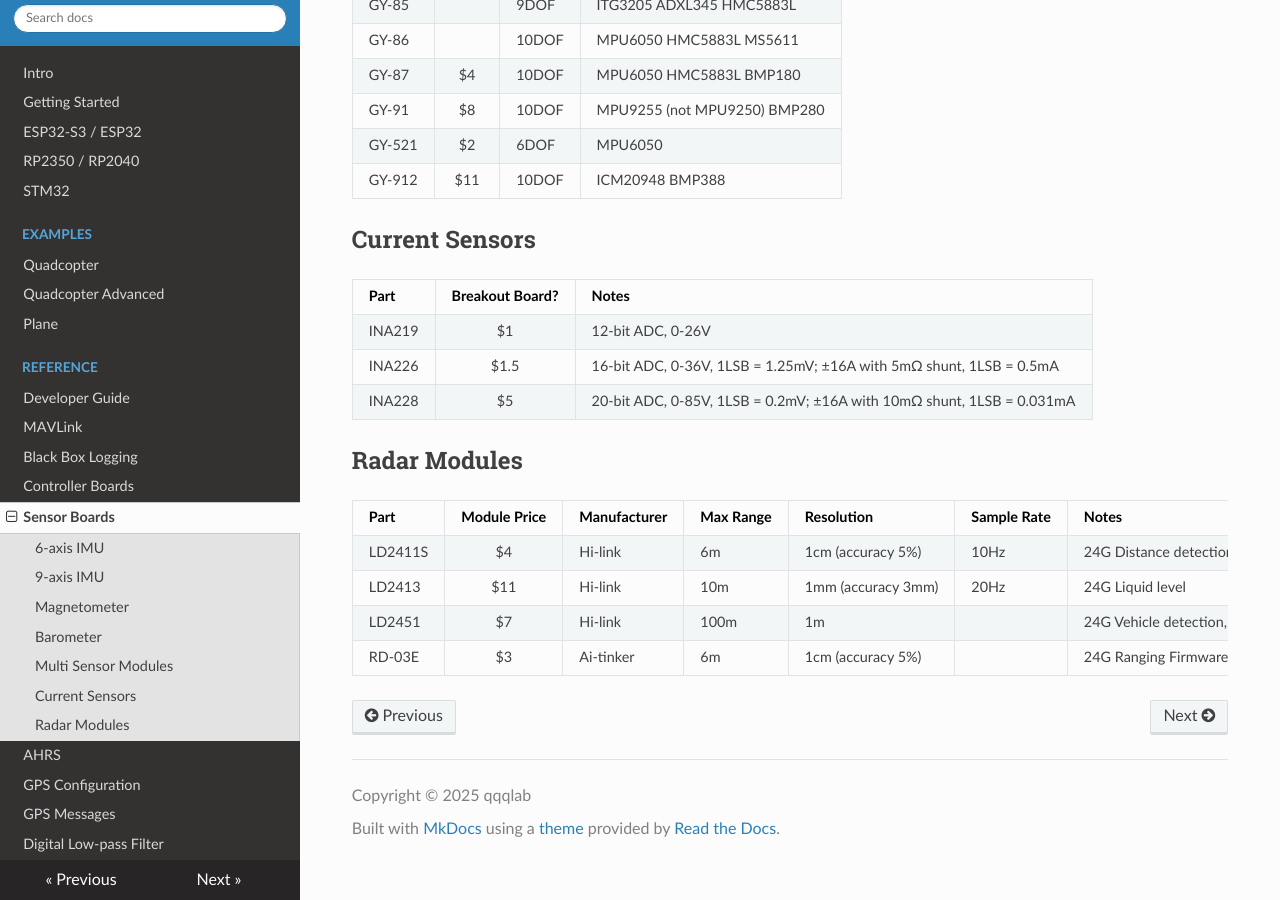
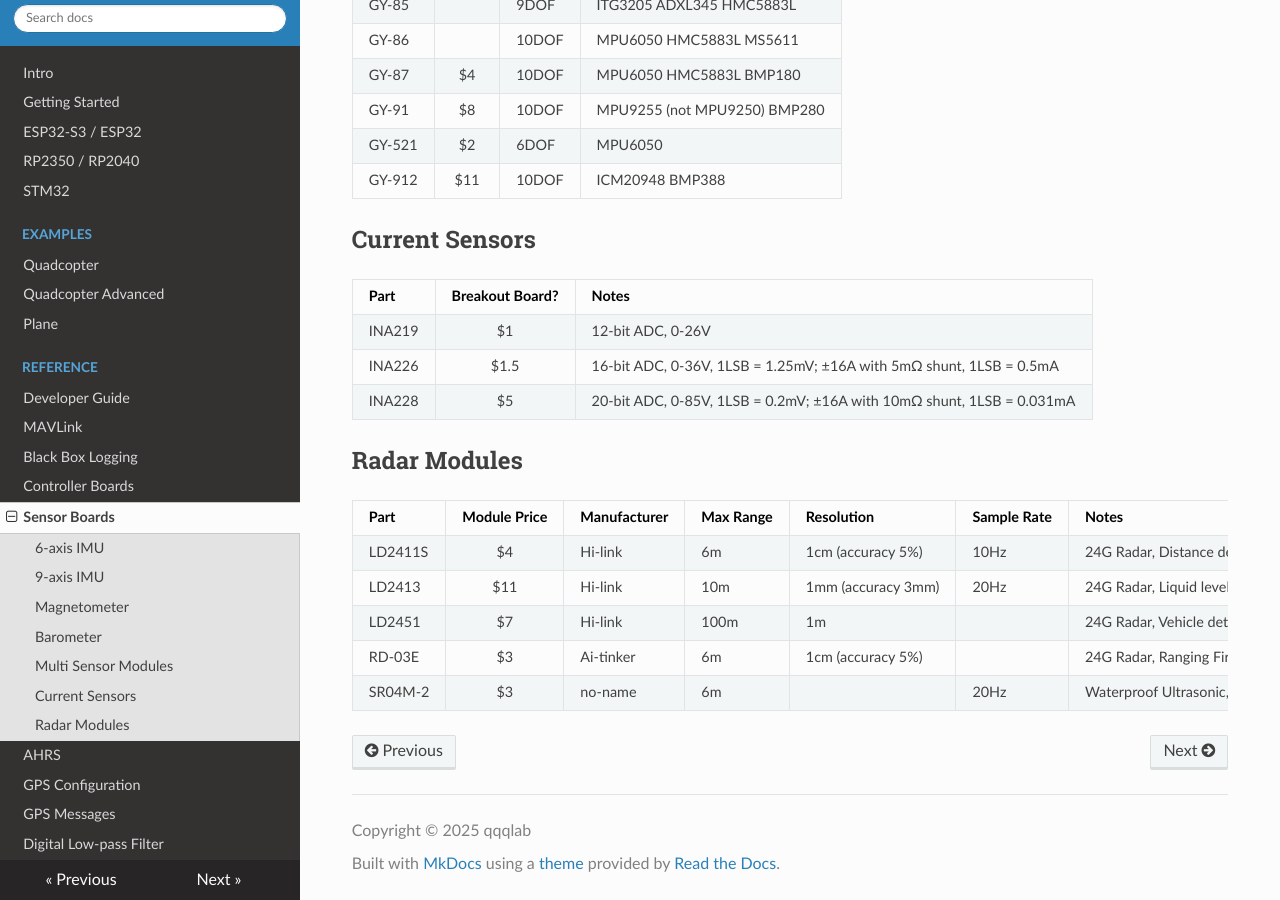
Before and after one commit to qqqlab/madflight-docs, an MkDocs documentation site: the page built from docs/Sensor-Boards.md, in a window 1280 px wide and 900 px high, scrolled down 2459 px. Built offline with MkDocs 1.6.1, drawn with Linux system fonts in a browser that asks for light colours; nearby versions of some CDN libraries.

Commit message:
Update Sensor-Boards.md

```diff
--- a/docs/Sensor-Boards.md
+++ b/docs/Sensor-Boards.md
@@ -96,7 +96,8 @@
 
 | Part | Module Price | Manufacturer | Max Range | Resolution | Sample Rate | Notes |
 |-|:-:|-|-|-|-|-|
-LD2411S|$4|Hi-link|6m|1cm (accuracy 5%)|10Hz|24G Distance detection
-LD2413|$11|Hi-link|10m|1mm (accuracy 3mm)|20Hz|24G Liquid level
-LD2451|$7|Hi-link|100m|1m||24G Vehicle detection, tracks relative speed, angle and distance of multiple targets
-RD-03E|$3|Ai-tinker|6m|1cm (accuracy 5%)||24G Ranging Firmware (also exist with Gesture Firmware)
+LD2411S|$4|Hi-link|6m|1cm (accuracy 5%)|10Hz|24G Radar, Distance detection - Tested stationary indoor approx 1m above floor: gives very erratic values and appears not to react on change in height... Not useful for _madflight_...
+LD2413|$11|Hi-link|10m|1mm (accuracy 3mm)|20Hz|24G Radar, Liquid level - Tested stationary indoor approx 1m above floor: works but about 2 second delay reporting change in height... Not useful for _madflight_...
+LD2451|$7|Hi-link|100m|1m||24G Radar, Vehicle detection, tracks relative speed, angle and distance of multiple targets
+RD-03E|$3|Ai-tinker|6m|1cm (accuracy 5%)||24G Radar, Ranging Firmware (also exist with Gesture Firmware)
+SR04M-2|$3|no-name|6m||20Hz|Waterproof Ultrasonic, pwm output. - Tested stationary indoor approx 1m above floor: works but sensor axis needs to be perpendicular (approx. +/-15 degrees) to floor to give correct readings.
```
